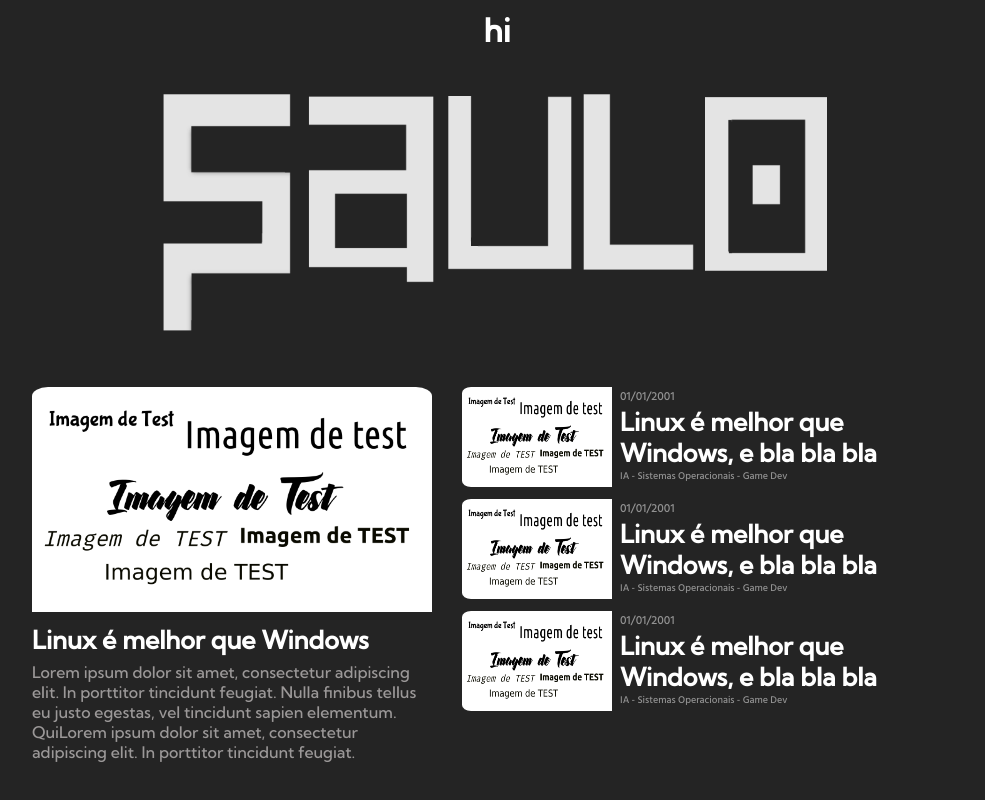
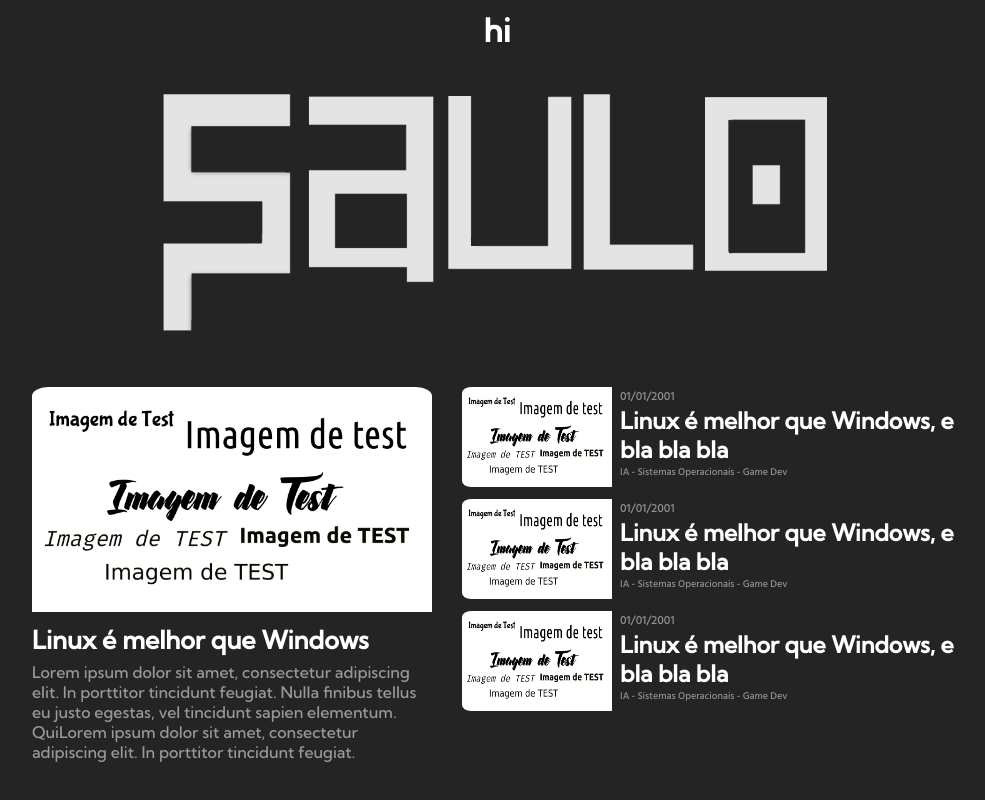
Before and after one commit to Saulo-Ferro-Maciel/blog, an Angular app: page / in a window 1280 px wide. Shown: the whole page, without its empty margins (143-1128 px from the left). Built offline with nearby package versions, Linux system fonts and the light colour scheme; a web font is replaced by a local one.

Commit message:
new version

```diff
--- a/src/app/componentes/small-card/small-card.component.css
+++ b/src/app/componentes/small-card/small-card.component.css
@@ -15,7 +15,7 @@
 
 .small-card__title > h1 {
     margin-left: 8px;
-    font-size: 25px;
+    font-size: 23px;
 }
 
 .small-card__title > p {
```
